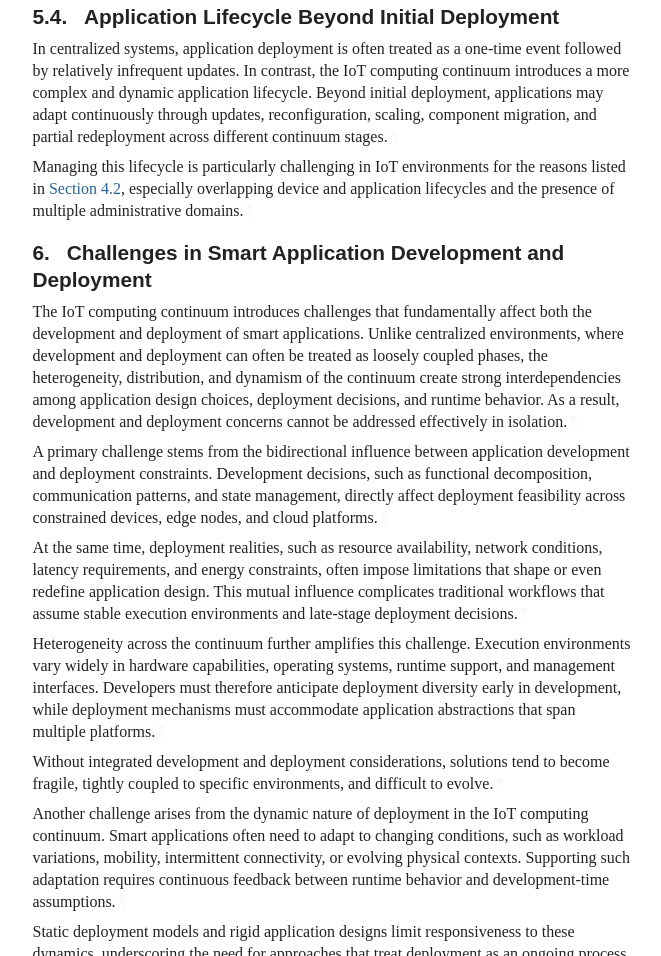
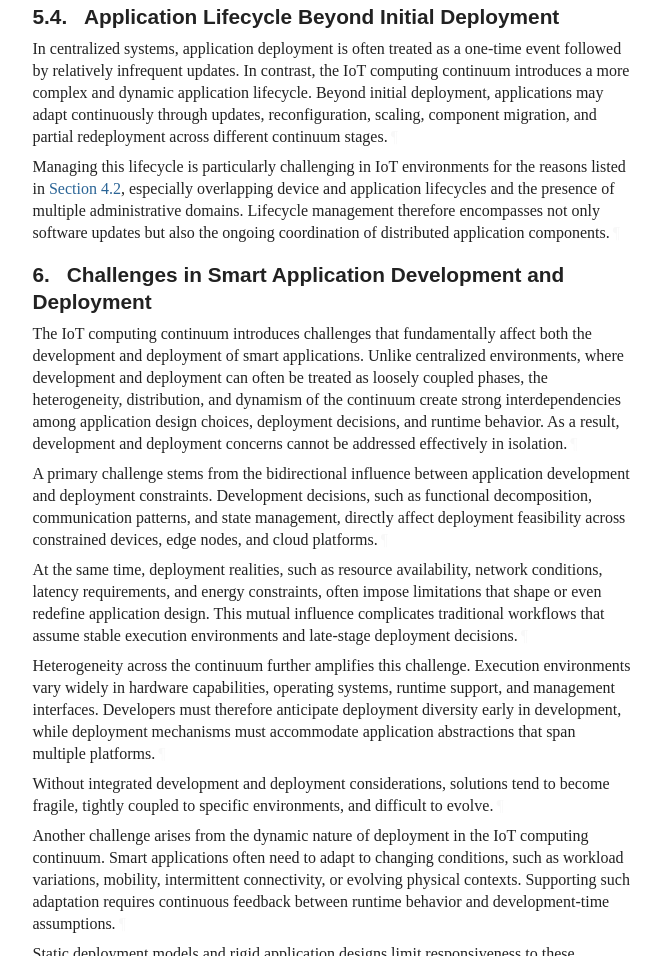
Before and after one commit to CarlosKamienski/Internet-Draft, a plain HTML site: page draft-kamienski-iot-deployment.html in a window 1280 px wide. Shown: the part 6719-7675 px from the top of the page, without its empty margins (92-753 px from the left). Drawn offline with Linux system fonts and the light colour scheme; a web font is replaced by a local one.

Commit message:
Script updating gh-pages from a5146df. [ci skip]

```diff
--- a/draft-kamienski-iot-deployment.html
+++ b/draft-kamienski-iot-deployment.html
@@ -1420,7 +1420,7 @@ Two coordination styles for distributed applications. Orchestration refers to co
 <a href="#section-5.4" class="section-number selfRef">5.4. </a><a href="#name-application-lifecycle-beyon" class="section-name selfRef">Application Lifecycle Beyond Initial Deployment</a>
         </h3>
 <p id="section-5.4-1">In centralized systems, application deployment is often treated as a one-time event followed by relatively infrequent updates. In contrast, the IoT computing continuum introduces a more complex and dynamic application lifecycle. Beyond initial deployment, applications may adapt continuously through updates, reconfiguration, scaling, component migration, and partial redeployment across different continuum stages.<a href="#section-5.4-1" class="pilcrow">¶</a></p>
-<p id="section-5.4-2">Managing this lifecycle is particularly challenging in IoT environments for the reasons listed in <a href="#iot-specifics" class="auto internal xref">Section 4.2</a>, especially overlapping device and application lifecycles and the presence of multiple administrative domains.<a href="#section-5.4-2" class="pilcrow">¶</a></p>
+<p id="section-5.4-2">Managing this lifecycle is particularly challenging in IoT environments for the reasons listed in <a href="#iot-specifics" class="auto internal xref">Section 4.2</a>, especially overlapping device and application lifecycles and the presence of multiple administrative domains. Lifecycle management therefore encompasses not only software updates but also the ongoing coordination of distributed application components.<a href="#section-5.4-2" class="pilcrow">¶</a></p>
 </section>
 </div>
 </section>
```
Also changed, not shown: draft-kamienski-iot-deployment.txt.
